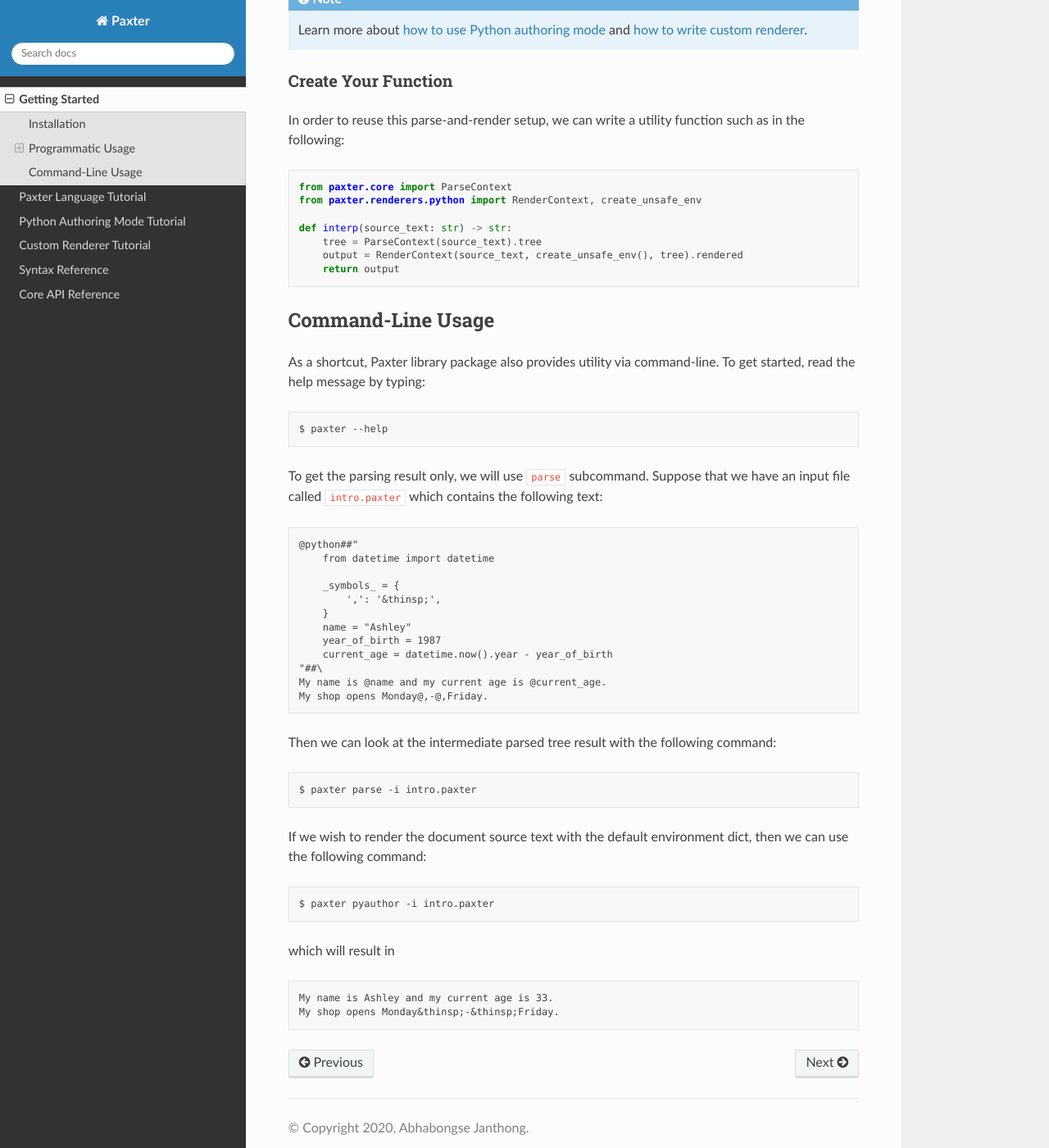
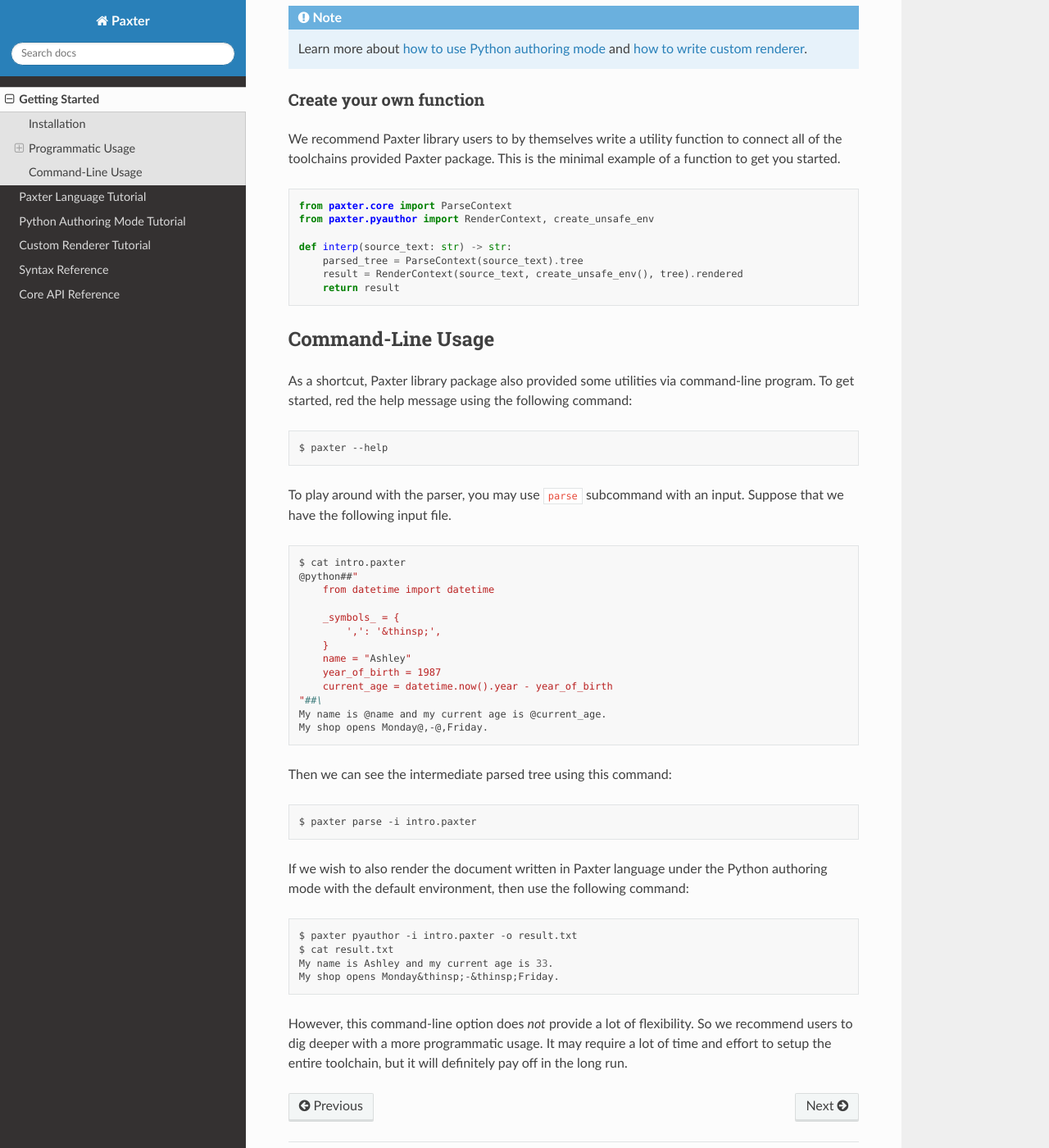
Before and after one commit to abhabongse/paxter, a Sphinx documentation site: the page built from docs/getting_started.rst, in a window 1280 px wide and 1400 px high, scrolled down 3410 px. Shown: the whole window at 82% size. Built offline with Sphinx 7.4.7 and the Read the Docs theme 2.0.0, drawn with Linux system fonts in a browser that asks for light colours; the version number could not be read and is left out; some of the changed text lies outside the part shown.

Commit message:
Rewrite README, index page, getting started page

```diff
--- a/docs/getting_started.rst
+++ b/docs/getting_started.rst
@@ -4,7 +4,8 @@
 Installation
 ------------
 
-Paxter language package can be installed from PyPI via ``pip`` command (or any other methods of your choice):
+Paxter language package can be installed from PyPI via ``pip`` command
+(or any other methods of your choice):
 
 .. code-block:: shell
 
@@ -14,9 +15,9 @@
 Programmatic Usage
 ------------------
 
-The package is *mainly* intended to be used as a library.
-To get started, let’s assume that we have a source text
-which contains a document **written in Paxter language syntax**.
+This package is *mainly* intended to be utilized as a library.
+To get started, let’s assume that we have a document source text
+written using **Paxter language syntax**.
 
 .. code-block:: python
 
@@ -43,21 +44,21 @@
 ~~~~~~~
 
 First and foremost, we use a **parser**
-(which is implemented by the class :class:`ParseContext <paxter.core.ParseContext>`)
-to transform the source text into a parsed document tree.
+(implemented by the class :class:`ParseContext <paxter.core.ParseContext>`)
+to transform the source input into an intermediate parsed tree.
 
 .. code-block:: python
 
    from paxter.core import ParseContext
 
-   tree = ParseContext(source_text).tree
+   parsed_tree = ParseContext(source_text).tree
 
-**Note:** We can see the structure of the document tree in full by printing out
-the content of the variable ``tree`` from above (output reformatted for clarity).
+**Note:** We can see the structure of the parsed tree in full
+by printing out its content as shown below (output reformatted for clarify).
 
 .. code-block:: pycon
 
-   >>> tree
+   >>> parsed_tree
    FragmentList(
        start_pos=0,
        end_pos=236,
@@ -148,30 +149,28 @@
        at_prefix=False,
    )
 
-
-
-
-Notice that the source text above also contains what seems like a python code.
-This is **not** part of the Paxter language grammar in any way;
-it simply uses the Paxter application command to embed python code,
-to which we will give meaningful interpretation later.
+Notice how the source text above also contains what seems like a Python code.
+This has *nothing* to do with Paxter language grammar in any way;
+it simply uses the Paxter *command* syntax to *embed* Python code
+to which we will give a meaningful interpretation later.
 
 Rendering
 ~~~~~~~~~
 
-Next step, we use a **renderer** to transform the document tree into its final output.
+Next step, we use a **renderer** to transform the intermediate parsed tree
+into its final output.
 It is important to remember that
-**the semantics of the document is given depending on which renderer we choose**.
+**the semantics of the documents depends on which renderer we are choosing**.
 
-We will use :class:`paxter.renderers.python.RenderContext`
-already pre-defined by Paxter library package
-to render the document tree into the final output.
-One of its useful features is that it will execute python code
-wrapped by ``@python`` application command.
+We will use :class:`RenderContext <paxter.pyauthor.RenderContext>`
+already pre-defined by the Paxter library package
+to transform the parsed tree into the desired final form.
+One of its very useful features is that it will execute python code
+under the ``@python`` command.
 
 .. code-block:: python
 
-   from paxter.renderers.python import RenderContext, create_unsafe_env
+   from paxter.pyauthor import RenderContext, create_unsafe_env
 
    # This dictionary data represents the initial global dict state
    # for the interpretation the document tree in python authoring mode.
@@ -179,8 +178,8 @@
        '_symbols_': {',': '&thinsp;'},
    })
 
-   output_text = RenderContext(source_text, env, tree).rendered
-   print(output_text)  # or write to a file, etc.
+   result = RenderContext(source_text, env, parsed_tree).rendered
+   print(result)  # or write to a file, etc.
 
 The above code will output the following.
 
@@ -194,38 +193,41 @@
    Learn more about :doc:`how to use Python authoring mode <python_authoring_mode_tutorial>`
    and :doc:`how to write custom renderer <custom_renderer_tutorial>`.
 
-Create Your Function
-~~~~~~~~~~~~~~~~~~~~
+Create your own function
+~~~~~~~~~~~~~~~~~~~~~~~~
 
-In order to reuse this parse-and-render setup,
-we can write a utility function such as in the following:
+We recommend Paxter library users to by themselves write a utility function
+to connect all of the toolchains provided Paxter package.
+This is the minimal example of a function to get you started.
 
 .. code-block:: python
 
    from paxter.core import ParseContext
-   from paxter.renderers.python import RenderContext, create_unsafe_env
+   from paxter.pyauthor import RenderContext, create_unsafe_env
 
    def interp(source_text: str) -> str:
-       tree = ParseContext(source_text).tree
-       output = RenderContext(source_text, create_unsafe_env(), tree).rendered
-       return output
+       parsed_tree = ParseContext(source_text).tree
+       result = RenderContext(source_text, create_unsafe_env(), tree).rendered
+       return result
+
 
 Command-Line Usage
 ------------------
 
-As a shortcut, Paxter library package also provides utility via command-line.
-To get started, read the help message by typing:
+As a shortcut, Paxter library package also provided some utilities
+via command-line program.
+To get started, red the help message using the following command:
 
 .. code-block:: bash
 
    $ paxter --help
 
-To get the parsing result only, we will use ``parse`` subcommand.
-Suppose that we have an input file called ``intro.paxter`` which contains
-the following text:
+To play around with the parser, you may use ``parse`` subcommand with an input.
+Suppose that we have the following input file.
 
-.. code-block:: text
+.. code-block:: bash
 
+   $ cat intro.paxter
    @python##"
        from datetime import datetime
 
@@ -239,22 +241,24 @@
    My name is @name and my current age is @current_age.
    My shop opens Monday@,-@,Friday.
 
-Then we can look at the intermediate parsed tree result with the following command:
+Then we can see the intermediate parsed tree using this command:
 
 .. code-block:: bash
 
    $ paxter parse -i intro.paxter
 
-If we wish to render the document source text with the default environment dict,
-then we can use the following command:
+If we wish to also render the document written in Paxter language
+under the Python authoring mode with the default environment,
+then use the following command:
 
 .. code-block:: bash
 
-   $ paxter pyauthor -i intro.paxter
-
-which will result in
-
-.. code-block:: text
-
+   $ paxter pyauthor -i intro.paxter -o result.txt
+   $ cat result.txt
    My name is Ashley and my current age is 33.
    My shop opens Monday&thinsp;-&thinsp;Friday.
+
+However, this command-line option does *not* provide a lot of flexibility.
+So we recommend users to dig deeper with a more programmatic usage.
+It may require a lot of time and effort to setup the entire toolchain,
+but it will definitely pay off in the long run.
```
Also changed, not shown: README.md (+421 -15 lines), docs/index.md (+14 -12 lines).
